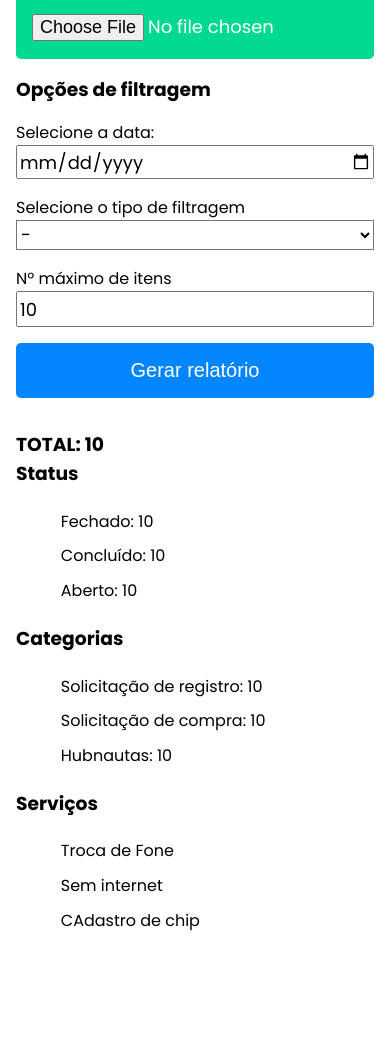
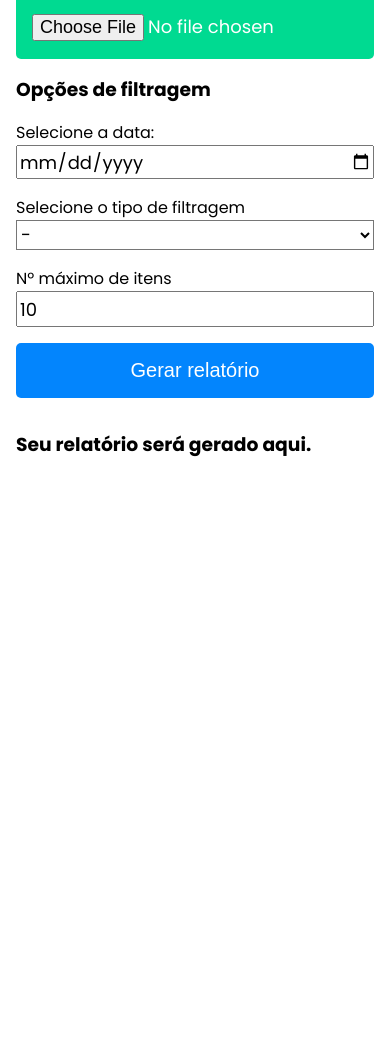
Before and after one commit to hb-gabs/hubl-report-generator, a plain HTML site: page index.html in a window 390 px wide. Shown: the part 164-1226 px from the top of the page. Before the commit the page ends 1133 px from the top, so only its background shows below. Drawn offline with Linux system fonts and the light colour scheme.

Commit message:
ajustes de responsividade

```diff
--- a/index.html
+++ b/index.html
@@ -11,24 +11,19 @@
   <title>TI INFRA - HubLocal</title>
 </head>
 <body>
-
   <div class="top">
     <img
     src="images/logo.svg"
     />
     <h1>Gerador de relatórios - TI INFRA</h1>
   </div>
-
   <div class="container">
-
-
     <div class="files">
       <div id="load">
         <h3>Carregar arquivo (.tsv)</h3>
         <!-- <label for="myfile">Carregar arquivo (.tsv)</label> -->
         <input id="myfile"  name="myfile" type="file" accept=".tsv">
       </div>
-
       <div class="filtering-options">
         <h3>Opções de filtragem</h3>
         <div>
@@ -52,53 +47,10 @@
       </div>
       <button id="gen-report">Gerar relatório</button>
     </div>
-
     <div class="report">
-        <h3>TOTAL: 10</h3>
-
-      <h3>Status</h3>
-      <ul>
-        <li>
-          <p>Fechado: 10</p>
-        </li>
-        <li>
-          <p>Concluído: 10</p>
-        </li>
-        <li>
-          <p>Aberto: 10</p>
-        </li>
-      </ul>
-
-      <h3>Categorias</h3>
-      <ul>
-        <li>
-          <p>Solicitação de registro: 10</p>
-        </li>
-        <li>
-          <p>Solicitação de compra: 10</p>
-        </li>
-        <li>
-          <p>Hubnautas: 10</p>
-        </li>
-      </ul>
-      <h3>Serviços</h3>
-      <ul>
-        <li>
-          <p>Troca de Fone</p>
-        </li>
-        <li>
-          <p>Sem internet</p>
-        </li>
-        <li>
-          <p>CAdastro de chip</p>
-        </li>
-      </ul>
+        <h3>Seu relatório será gerado aqui.</h3>
     </div>
-
-
   </div>
-
   <script src="index.js"></script>
-
 </body>
 </html>
--- a/index.js
+++ b/index.js
@@ -11,14 +11,6 @@ let reader = new FileReader();
 let dm;
 let data;
 let data_obj = {};
-let filtering_keys = {
-  'Categoria': [
-    'Hubnautas'
-  ],
-  'Urgência': [
-    'Média'
-  ]
-};
 
 class DataManager {
   constructor(df) {
@@ -173,13 +165,13 @@ reader.onload = e => {
 }
 
 genReport.onclick = () => {
-
   while(reportContainer.firstChild) {
     reportContainer.removeChild(reportContainer.lastChild);
   }
 
   let selectedDate = dateInput.value.split('-');
   let filterType = filterSelection.value;
+
   try {
     reader.readAsText(fileButton.files[0]);
   } catch (error) {
@@ -191,20 +183,14 @@ genReport.onclick = () => {
   }
 
   setTimeout(() => {
-
     dm = new DataManager(data);
-
-
     let filtered_df = dm.filter_by_date(date = selectedDate, mode = filterType);
     let n_total = filtered_df.length;
     let status_analysis = dm.analysis('Status', filtered_df);
     let category_analysis = dm.analysis('Categoria', filtered_df);
     let services_analysis = dm.analysis('Serviço (Completo)', filtered_df);
     let report = [status_analysis, category_analysis, services_analysis];
-
-
     render(report, n_total);
-
   }, 100);
 }
 
@@ -232,8 +218,8 @@ const render = (report, n_total) => {
     })
   } else {
     let h3 = document.createElement('h3');
-    h3.innerHTML = 'Não há registro na data solicitada.';
+    h3.innerHTML = 'Não há registro para a data solicitada.';
+    h3.style.color = 'red';
     reportContainer.appendChild(h3);
   }
-
 }
--- a/style.css
+++ b/style.css
@@ -9,7 +9,6 @@ body {
   width: 100%;
 }
 
-
 .top {
   background-color: #0385FD;
   width: 100%;
@@ -19,6 +18,8 @@ body {
   display: flex;
   align-items: center;
   justify-content: center;
+  padding: 1rem 1rem;
+  box-sizing: border-box;
 }
 
 .top img {
@@ -57,9 +58,10 @@ button:hover {
   display: flex;
   flex-direction: column;
   border-right: 1px solid #d6d6d6;
-  height: 100vh;
+  height: calc(100vh - 100px);
   padding: 1rem;
   width: fit-content;
+  box-sizing: border-box;
 }
 
 .filtering-options {
@@ -83,6 +85,10 @@ button:hover {
   flex-direction: column;
   width: fit-content;
   padding: 1rem;
+  overflow-y: auto;
+  height: calc(100vh - 100px);
+  box-sizing: border-box;
+  width: 100%;
 }
 
 
@@ -134,10 +140,6 @@ input {
   gap: 1rem;
 }
 
-#load input * {
-  background-color: #0385FD;
-}
-
 @media only screen and (max-width: 800px) {
   .container {
     flex-direction: column;
@@ -150,4 +152,14 @@ input {
     border-right: none;
     box-sizing: border-box;
   }
+
+  .report {
+    overflow-y: unset;
+  }
 }
+
+@media only screen and (max-width: 550px) {
+  h1 {
+    font-size: 25px;
+  }
+}
```
